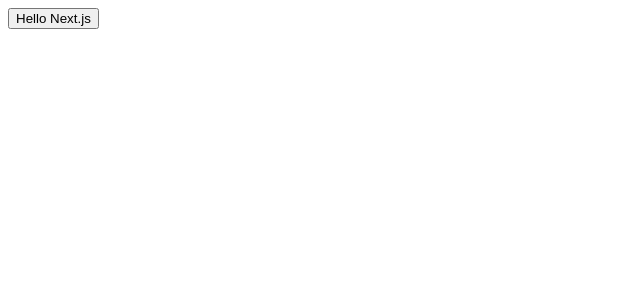
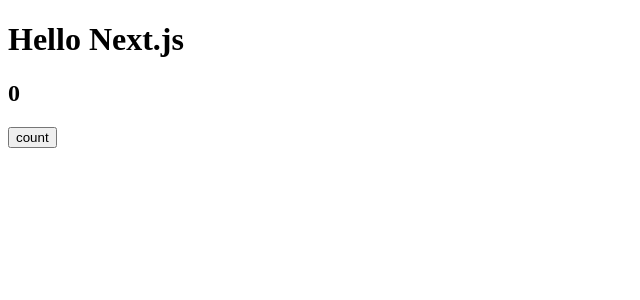
Before and after one commit to azarashi2931/next-js-practice, a Next.js app: page / in a window 1280 px wide. Shown: the top 300 px of the page, without its empty margins (0-640 px from the left). Built offline with nearby package versions, Linux system fonts and the light colour scheme.

Commit message:
Add useState

```diff
--- a/pages/index.tsx
+++ b/pages/index.tsx
@@ -1,7 +1,16 @@
 import { NextPage } from "next";
+import { useState } from "react";
 
 const Index: NextPage = () => {
-  return <button onClick={() => alert("clicked")}>Hello Next.js</button>;
+  const [count, setCount] = useState<number>(0);
+
+  return (
+    <>
+      <h1>Hello Next.js</h1>
+      <h2>{count}</h2>
+      <button onClick={() => setCount(count + 1)}>count</button>
+    </>
+  );
 };
 
 export default Index;
```
